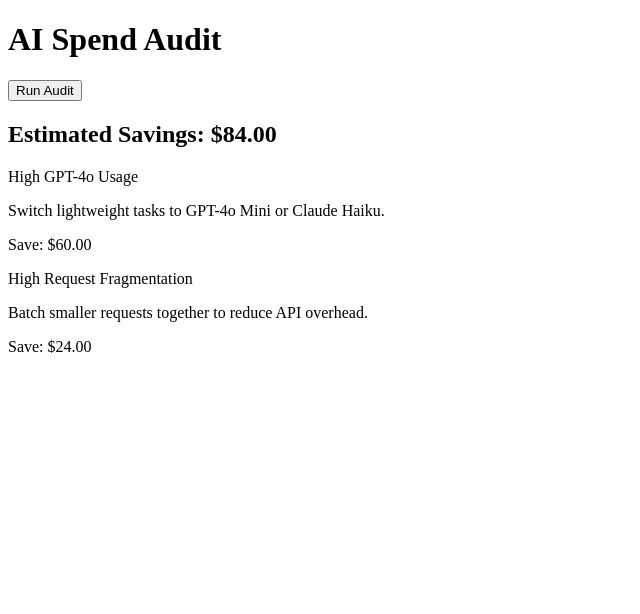
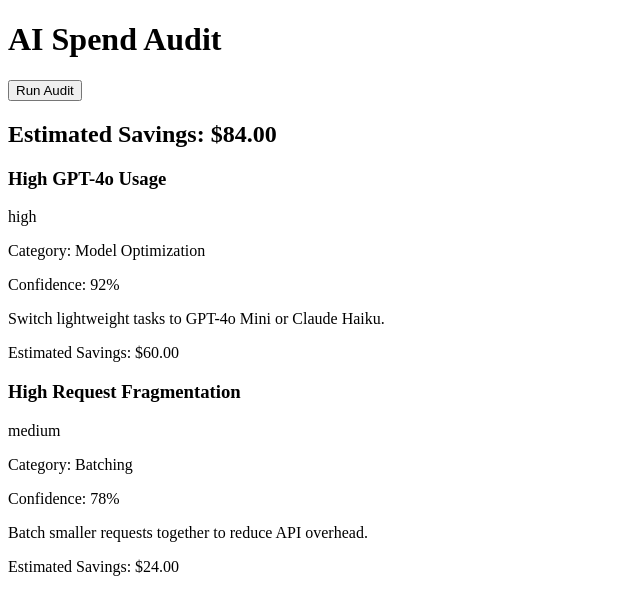
Before and after one commit to rishi8959/overprompted, a Next.js app: page / in a window 1280 px wide. Both pictures are taken after a click on the button "Run Audit". Shown: the top 614 px of the page, without its empty margins (0-640 px from the left). Built offline with nearby package versions, Linux system fonts and the light colour scheme; no server answers.

Commit message:
feat: add audit persistence with Supabase

```diff
--- a/package.json
+++ b/package.json
@@ -9,6 +9,7 @@
     "lint": "eslint"
   },
   "dependencies": {
+    "@supabase/supabase-js": "^2.105.4",
     "class-variance-authority": "^0.7.1",
     "clsx": "^2.1.1",
     "lucide-react": "^1.14.0",
--- a/src/app/page.tsx
+++ b/src/app/page.tsx
@@ -1,23 +1,47 @@
 "use client";
 
+import { useState } from "react";
+
+import { saveAudit } from "@/lib/save-audit";
+
 import { mockUsage } from "@/data/mock-usage";
+
 import { runAudit } from "@/lib/audit-engine";
+
 import { sumSavings } from "@/lib/calculations";
-import { useState } from "react";
 
 export default function Home() {
   const [results, setResults] = useState<any[]>([]);
 
-  const handleRunAudit = () => {
-    const findings = runAudit(mockUsage);
+  const [loading, setLoading] =
+    useState(false);
+
+  const handleRunAudit = async () => {
+    setLoading(true);
+
+    const findings =
+      runAudit(mockUsage);
+
     setResults(findings);
+
+    const totalSavings =
+      sumSavings(findings);
+
+    await saveAudit(
+      findings,
+      totalSavings,
+      "mock-usage"
+    );
+
+    setLoading(false);
   };
 
-  const totalSavings = sumSavings(results);
+  const totalSavings =
+    sumSavings(results);
 
   return (
-    <main className="p-8">
-      <h1 className="text-2xl font-bold mb-4">
+    <main className="p-8 max-w-4xl mx-auto">
+      <h1 className="text-3xl font-bold mb-6">
         AI Spend Audit
       </h1>
 
@@ -25,20 +49,55 @@
         onClick={handleRunAudit}
         className="px-4 py-2 bg-black text-white rounded"
       >
-        Run Audit
+        {loading
+          ? "Running Audit..."
+          : "Run Audit"}
       </button>
 
-      <h2 className="mt-6 font-semibold">
-        Estimated Savings: ${totalSavings.toFixed(2)}
-      </h2>
+      <div className="mt-6">
+        <h2 className="text-xl font-semibold">
+          Estimated Savings:
+          ${totalSavings.toFixed(2)}
+        </h2>
+      </div>
 
-      <div className="mt-4 space-y-2">
+      {results.length === 0 && (
+        <p className="mt-6 text-gray-500">
+          No audit results yet.
+        </p>
+      )}
+
+      <div className="mt-6 space-y-4">
         {results.map((r) => (
-          <div key={r.id} className="p-3 border rounded">
-            <p className="font-medium">{r.title}</p>
-            <p className="text-sm">{r.recommendation}</p>
-            <p className="text-green-600">
-              Save: ${r.savings.toFixed(2)}
+          <div
+            key={r.id}
+            className="border rounded p-4"
+          >
+            <div className="flex items-center justify-between">
+              <h3 className="font-bold text-lg">
+                {r.title}
+              </h3>
+
+              <span className="text-sm px-2 py-1 rounded bg-gray-200">
+                {r.severity}
+              </span>
+            </div>
+
+            <p className="text-sm text-gray-500 mt-1">
+              Category: {r.category}
+            </p>
+
+            <p className="text-sm text-gray-500">
+              Confidence: {r.confidence}%
+            </p>
+
+            <p className="mt-3">
+              {r.recommendation}
+            </p>
+
+            <p className="mt-3 text-green-600 font-medium">
+              Estimated Savings: $
+              {r.savings.toFixed(2)}
             </p>
           </div>
         ))}
--- /dev/null
+++ b/src/lib/save-audit.ts
@@ -0,0 +1,23 @@
+import { supabase } from "./supabase";
+
+export async function saveAudit(
+  findings: any[],
+  totalSavings: number,
+  uploadName: string
+) {
+  const { data, error } = await supabase
+    .from("audits")
+    .insert([
+      {
+        findings,
+        total_savings: totalSavings,
+        upload_name: uploadName,
+      },
+    ]);
+
+  if (error) {
+    console.error(error);
+  }
+
+  return data;
+}
--- /dev/null
+++ b/src/lib/supabase.ts
@@ -0,0 +1,6 @@
+import { createClient } from "@supabase/supabase-js";
+
+export const supabase = createClient(
+  process.env.NEXT_PUBLIC_SUPABASE_URL!,
+  process.env.NEXT_PUBLIC_SUPABASE_ANON_KEY!
+);
```
Also changed, not shown: src/components/audit/history.tsx (added, +29 -0 lines), src/lib/get-audits.ts (added, +16 -0 lines), 1 other file (tests, documents, lock files or other folders).
